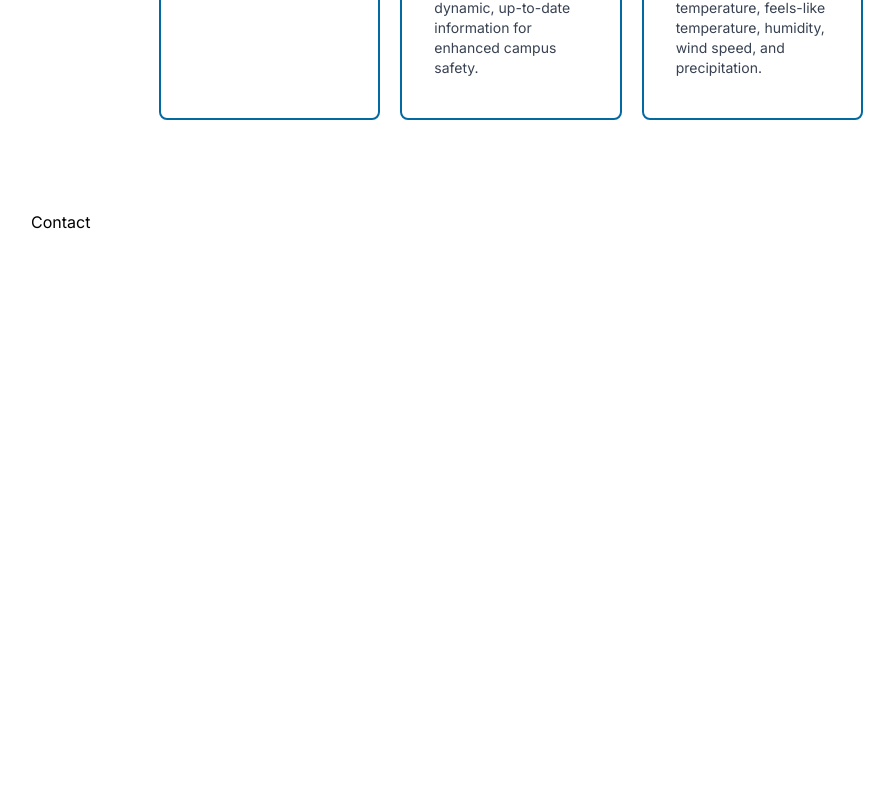
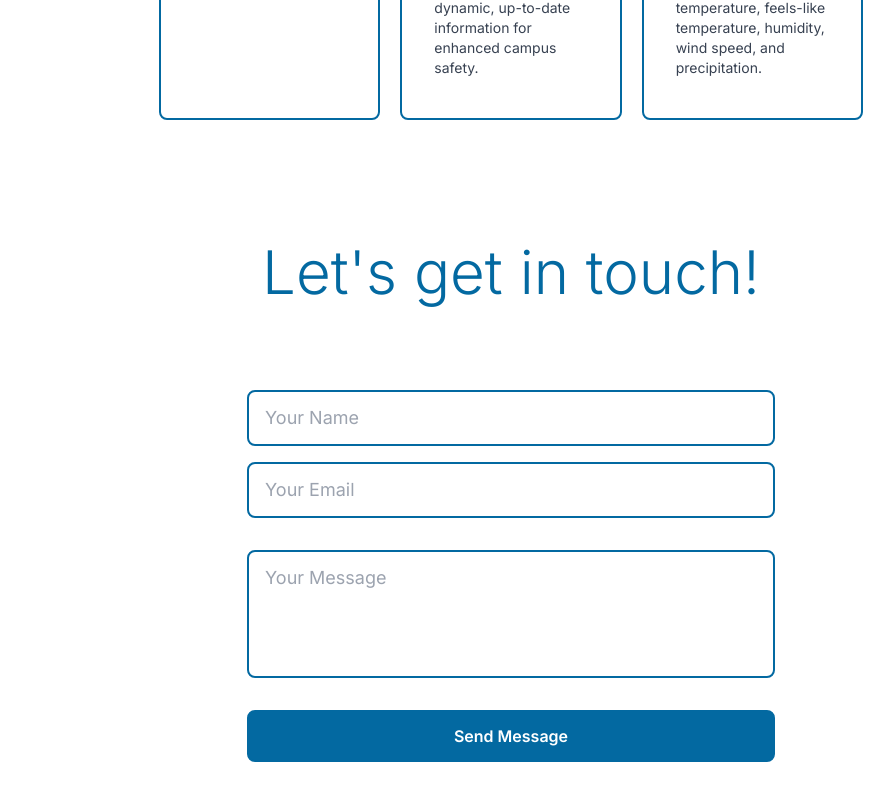
Before and after one commit to pranavigpalli/pranavigpalli.github.io, a React (Vite) app: page / in a window 1280 px wide. Shown: the part 2918-3718 px from the top of the page, without its empty margins (289-1183 px from the left). Before the commit the page ends 3152 px from the top, so only its background shows below. Built offline with nearby package versions, Linux system fonts and the light colour scheme.

Commit message:
created a static contact page and added an icon image [FIXME: enable actual emails from contact page]

```diff
--- a/index.html
+++ b/index.html
@@ -4,6 +4,7 @@
     <meta charset="UTF-8" />
     <link rel="icon" type="image/svg+xml" href="/vite.svg" />
     <meta name="viewport" content="width=device-width, initial-scale=1.0" />
+    <link rel="shortcut icon" href="./public/no-bg-image.png" type="image/x-icon">
     <title>Pranavi's Portfolio</title>
     <link rel="preconnect" href="https://fonts.googleapis.com" />
     <link rel="preconnect" href="https://fonts.gstatic.com" crossorigin />
--- a/src/components/Contact.jsx
+++ b/src/components/Contact.jsx
@@ -2,7 +2,31 @@ import React from 'react'
 
 const Contact = () => {
   return (
-    <div>Contact</div>
+    <div id='Contact' className='flex min-h-screen w-full flex-col items-center justify center gap-16 p-8'>
+
+      <h1 className='text-center text-6xl font-light text-sky-700'>Let's get in touch!</h1>
+
+      <form className='flex w-full max-w-md flex-col gap-8 rounded-lg p-6 md:max-w-lg lg:max-w-xl'>
+
+        <div className='flex flex-col gap-4'>
+
+          <input type='text' placeholder='Your Name' className='rounded-lg border-2 border-sky-700 px-4
+          py-3 text-lg outline-none transition-all duration-200 hover:bg-sky-50 focus:ring-sky-700'/>
+
+          <input type='text' placeholder='Your Email' className='rounded-lg border-2 border-sky-700 px-4
+          py-3 text-lg outline-none transition-all duration-200 hover:bg-sky-50 focus:ring-sky-700'/>
+
+        </div>
+
+        <textarea placeholder='Your Message' className='h-32 w-full resize-none rounded-lg
+        border-2 border-sky-700 px-4 py-3 text-lg outline-none transition-all duration-200
+        hover:bg-sky-50 focus:ring-sky-700'></textarea>
+
+        <button className='rounded-lg border-2 border-sky-700 bg-sky-700 px-6 py-3 font-semibold
+        text-white transition-all duration-200 hover:bg-sky-200 hover:text-sky-800'>Send Message</button>
+
+      </form>
+    </div>
   )
 }
 
```
Also changed, not shown: public/no-bg-image.png (added).
